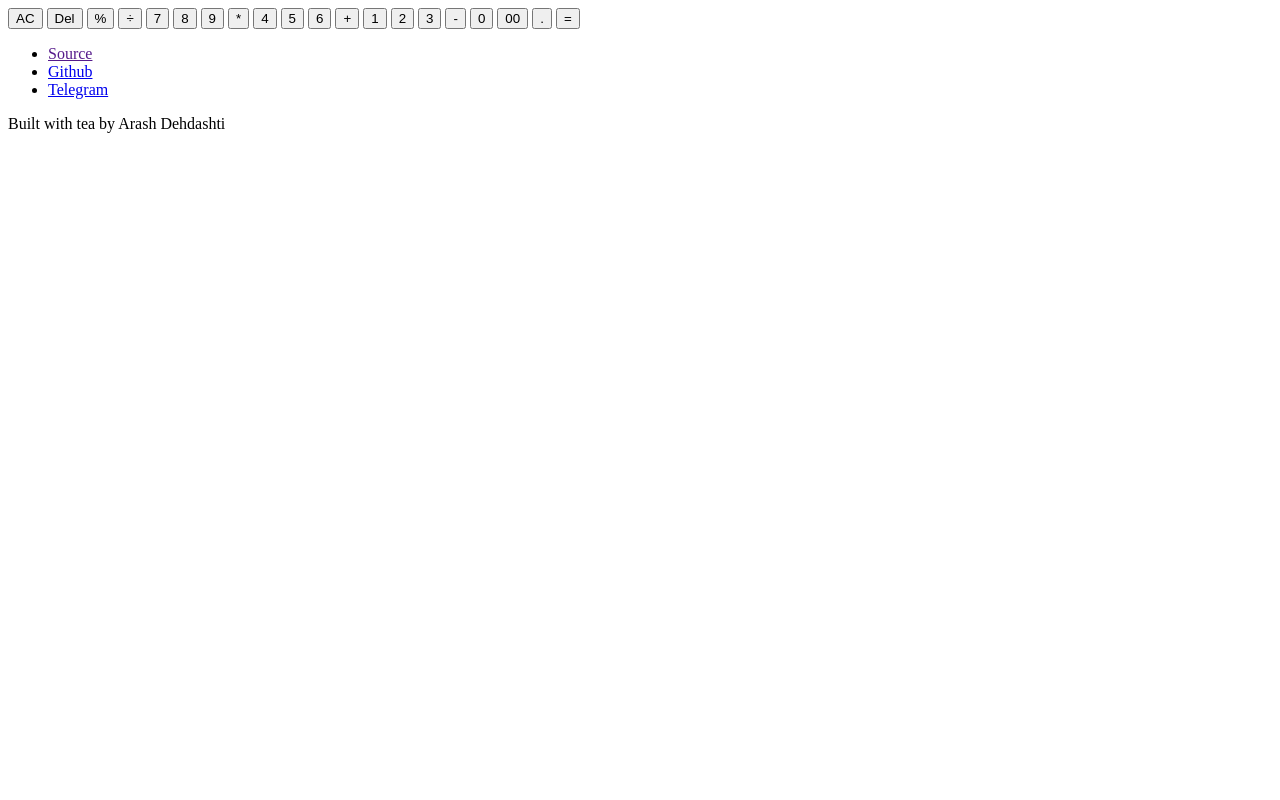
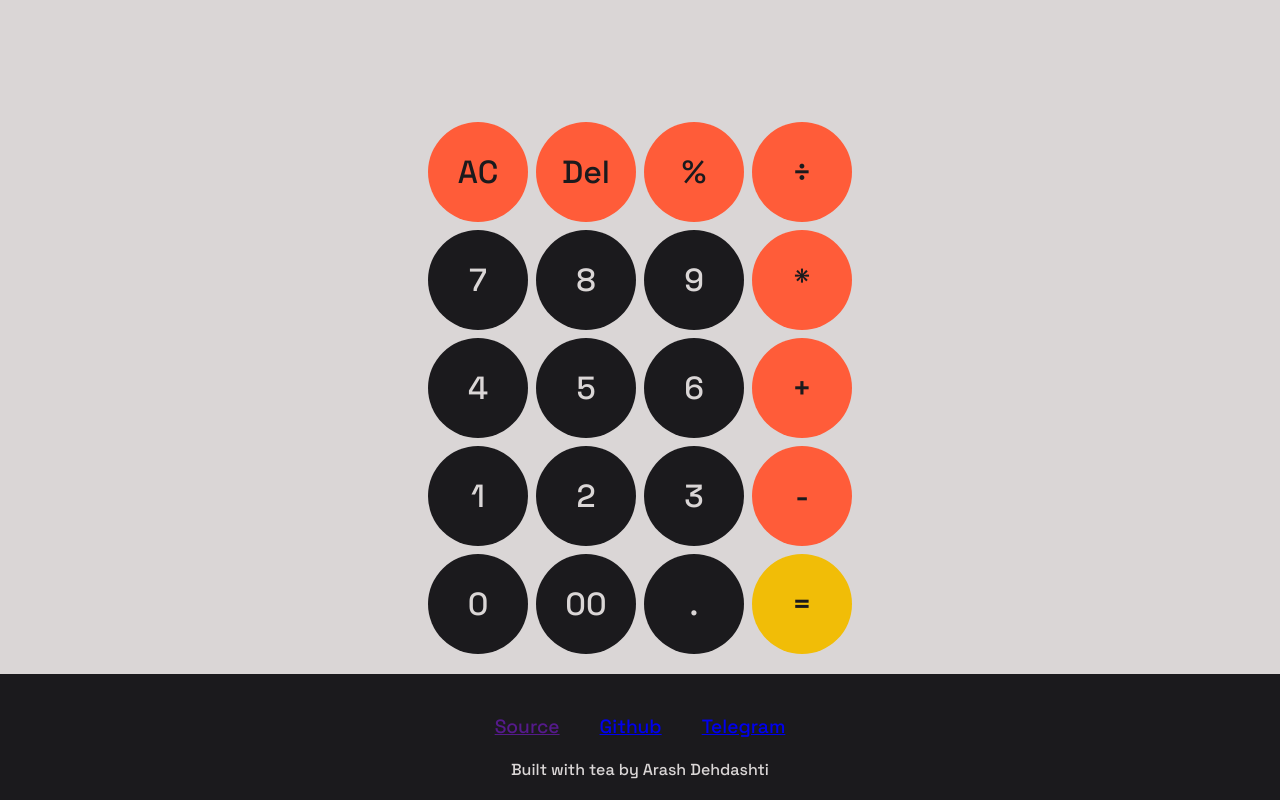
Before and after one commit to InfinitDarknes/Calculator, a plain HTML site: page index.html in a window 1280 px wide. Drawn offline with Linux system fonts and the light colour scheme.

Commit message:
Update Style.css

```diff
--- a/Style/Style.css
+++ b/Style/Style.css
@@ -1,45 +1,116 @@
-<!DOCTYPE html>
-<html lang="en">
-  <head>
-    <meta charset="UTF-8" />
-    <meta name="viewport" content="width=device-width, initial-scale=1.0" />
-    <link rel="stylesheet" href="Style/Style.css" />
-    <title>Calculator</title>
-  </head>
-  <body>
-    <section id="calculator">
-      <div id="display"></div>
-      <section id="buttons-container">
-        <button id="clear-btn" class="operation-btn btn">AC</button>
-        <button id="delete-btn" class="operation-btn btn">Del</button>
-        <button id="remainder-btn" class="operation-btn btn">%</button>
-        <button id="division-btn" class="operation-btn btn">÷</button>
-        <button id="key-7" class="number-btn btn" data-num="7">7</button>
-        <button id="key-8" class="number-btn btn" data-num="8">8</button>
-        <button id="key-9" class="number-btn btn" data-num="9">9</button>
-        <button id="multiplication-btn" class="operation-btn btn">*</button>
-        <button id="key-4" class="number-btn btn" data-num="4">4</button>
-        <button id="key-5" class="number-btn btn" data-num="5">5</button>
-        <button id="key-6" class="number-btn btn" data-num="6">6</button>
-        <button id="addition-btn" class="operation-btn btn">+</button>
-        <button id="key-1" class="number-btn btn" data-num="1">1</button>
-        <button id="key-2" class="number-btn btn" data-num="2">2</button>
-        <button id="key-3" class="number-btn btn" data-num="3">3</button>
-        <button id="subtraction-btn" class="operation-btn btn">-</button>
-        <button id="key-0" class="number-btn btn" data-num="0">0</button>
-        <button id="" class="number-btn btn" data-num="00">00</button>
-        <button id="float-btn" class="number-btn btn" data-num=".">.</button>
-        <button id="equal-btn" class="btn">=</button>
-      </section>
-    </section>
-    <footer>
-      <ul id="footer-ul">
-        <li><a href="">Source</a></li>
-        <li><a href="https://github.com/InfinitDarknes">Github</a></li>
-        <li><a href="https://t.me/arashdevx">Telegram</a></li>
-      </ul>
-      <span id="tea">Built with tea by Arash Dehdashti</span>
-    </footer>
-  </body>
-  <script src="Javascript/Code.js"></script>
-</html>
+@font-face {
+  font-family: SpaceGrotesk;
+  src: url(../Fonts/SpaceGrotesk-Medium.ttf);
+}
+* {
+  font-family: SpaceGrotesk;
+}
+body {
+  margin: 0;
+  padding: 0;
+  display: flex;
+  flex-direction: column;
+  align-items: center;
+  justify-content: flex-end;
+  min-height: 100vh;
+  background-color: #dad6d6;
+  overflow-y: scroll;
+}
+#calculator {
+  display: flex;
+  flex-direction: column;
+  margin-bottom: 20px;
+}
+#display {
+  width: calc(100% - 60px);
+  height: 60px;
+  font-size: 2.5em;
+  padding: 30px;
+  color: #1b1a1d;
+}
+#buttons-container {
+  display: grid;
+  grid-template-columns: repeat(4, 1fr);
+  gap: 8px;
+}
+.btn {
+  display: flex;
+  justify-content: center;
+  align-items: center;
+  width: 100px;
+  height: 100px;
+  border: 0;
+  border-radius: 50%;
+  font-size: 2em;
+  cursor: pointer;
+}
+.number-btn {
+  background-color: #1b1a1d;
+  color: #dad6d6;
+}
+.operation-btn {
+  background-color: #ff5c39;
+  color: #1b1a1d;
+}
+#equal-btn {
+  background-color: #f1bd07;
+  color: #1b1a1d;
+}
+footer {
+  width: calc(100% - 40px);
+  padding: 20px;
+  display: flex;
+  flex-direction: column;
+  justify-content: center;
+  align-items: center;
+  background-color: #1b1a1d;
+}
+#footer-ul {
+  display: flex;
+  margin: 20px 0;
+  padding: 0;
+}
+#footer-ul li {
+  margin: 0 20px;
+  list-style: none;
+  font-size: 1.2em;
+}
+
+#tea {
+  color: #dad6d6;
+}
+@media screen and (max-width: 500px) {
+  #display {
+    width: calc(100% - 20px);
+    padding: 10px;
+  }
+  #calculator {
+    width: calc(100% - 20px);
+    padding: 10px;
+  }
+  #buttons-container {
+    width: 100%;
+  }
+  .btn {
+    width: 70px;
+    height: 70px;
+    font-size: 1.2em;
+  }
+}
+@media screen and (max-width: 350px) {
+  .btn {
+    width: 60px;
+    height: 60px;
+  }
+  footer {
+    width: calc(100% - 20px);
+    padding: 10px;
+  }
+  #footer-ul {
+    margin: 15px 0;
+  }
+  #footer-ul li {
+    margin: 0 10px;
+    font-size: 1.2em;
+  }
+}
```
